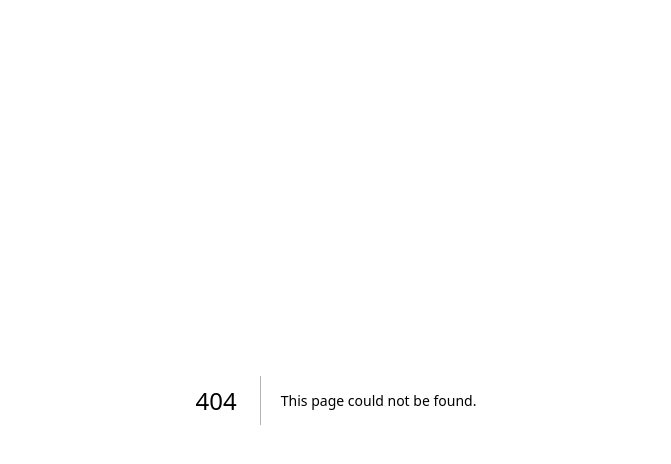
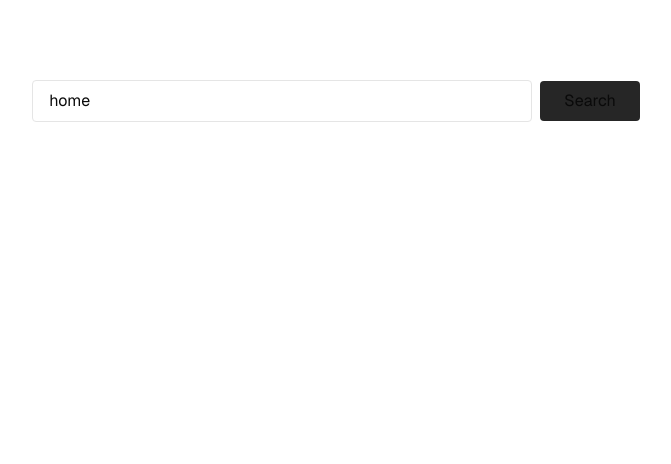
Before and after one commit to SankThomas/data-fetching-nextjs, a Next.js app: page /dataverse in a window 1280 px wide. Before the commit this address had no page. Shown: the top 464 px of the page, without its empty margins (304-975 px from the left). Built offline with nearby package versions, Linux system fonts and the light colour scheme.

Commit message:
dataverse page

```diff
--- /dev/null
+++ b/app/dataverse/page.jsx
@@ -0,0 +1,66 @@
+"use client";
+
+import Link from "next/link";
+import { useEffect, useState } from "react";
+import { fetchData } from "@/lib/utils";
+
+export default function Home() {
+  const [query, setQuery] = useState("home");
+  const [data, setData] = useState(null);
+  const [loading, setLoading] = useState(false);
+  const [error, setError] = useState(null);
+
+  const handleSearch = async (e) => {
+    e.preventDefault();
+    setLoading(true);
+    setError(null);
+
+    try {
+      const result = await fetchData(query);
+      setData(result);
+    } catch (err) {
+      setError("Something went wrong");
+    } finally {
+      setLoading(false);
+    }
+  };
+
+  return (
+    <section className="container mx-auto px-4 py-20">
+      <div className="flex justify-center">
+        <form onSubmit={handleSearch} className="space-x-2">
+          <input
+            value={query}
+            onChange={(e) => setQuery(e.target.value)}
+            className="rounded border px-4 py-2 sm:w-[500px]"
+            placeholder="Search for something"
+            required
+          />
+          <button className="rounded bg-neutral-800 px-6 py-2">Search</button>
+        </form>
+      </div>
+
+      {loading && <p className="mt-6 text-center">Loading…</p>}
+      {error && <p className="mt-6 text-center text-red-500">{error}</p>}
+
+      <div className="mt-12 grid gap-6 md:grid-cols-2">
+        {data?.data?.items?.length === 0 && (
+          <p className="col-span-2 text-center text-sm text-neutral-400">
+            Oops. Nothing to show.
+          </p>
+        )}
+
+        {data?.data?.items?.map((item) => (
+          <Link href={`/${item.name}`} key={item.name}>
+            <article className="rounded-md border p-4 hover:border-neutral-600">
+              <h2 className="text-xl font-bold">{item.name}</h2>
+              <p className="text-sm text-neutral-400">
+                {item.description?.slice(0, 200)}…
+              </p>
+            </article>
+          </Link>
+        ))}
+      </div>
+    </section>
+  );
+}
```
